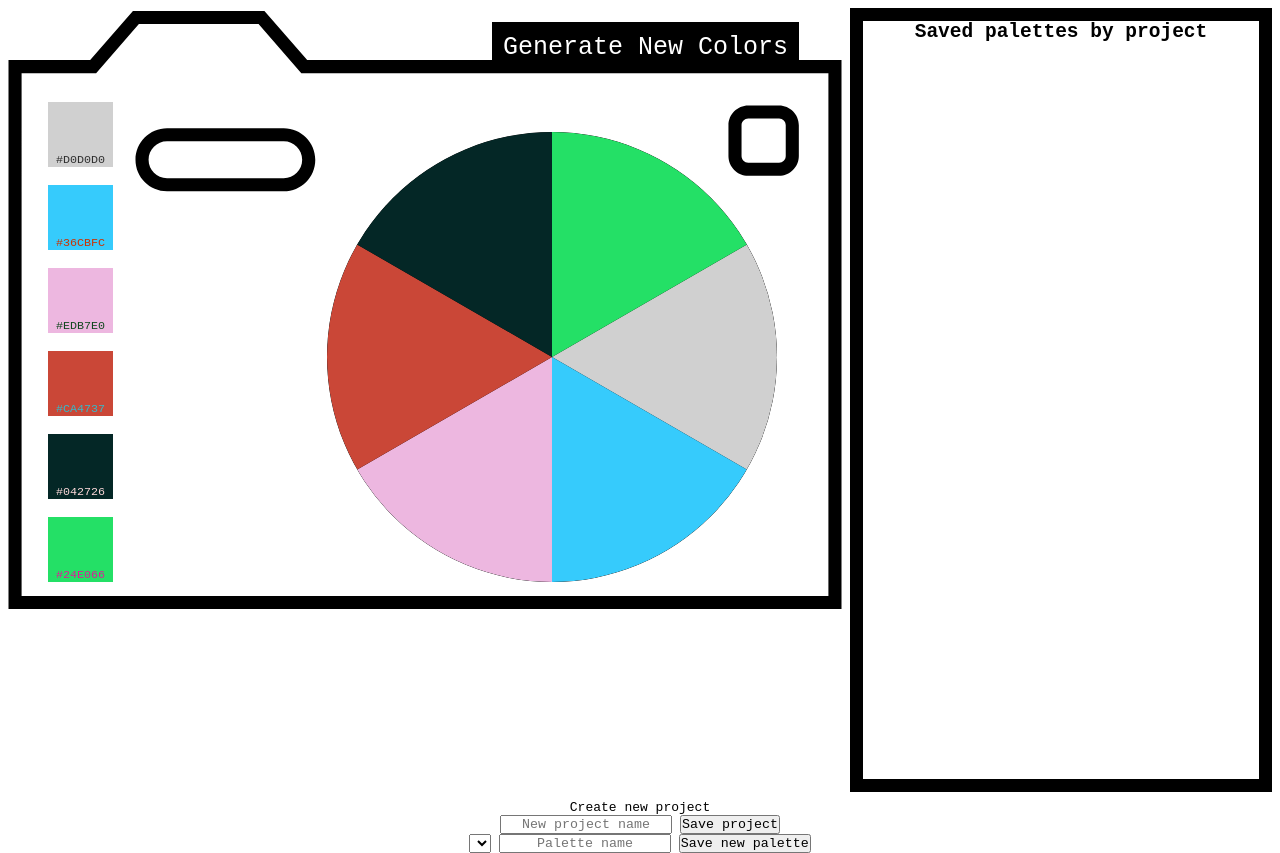
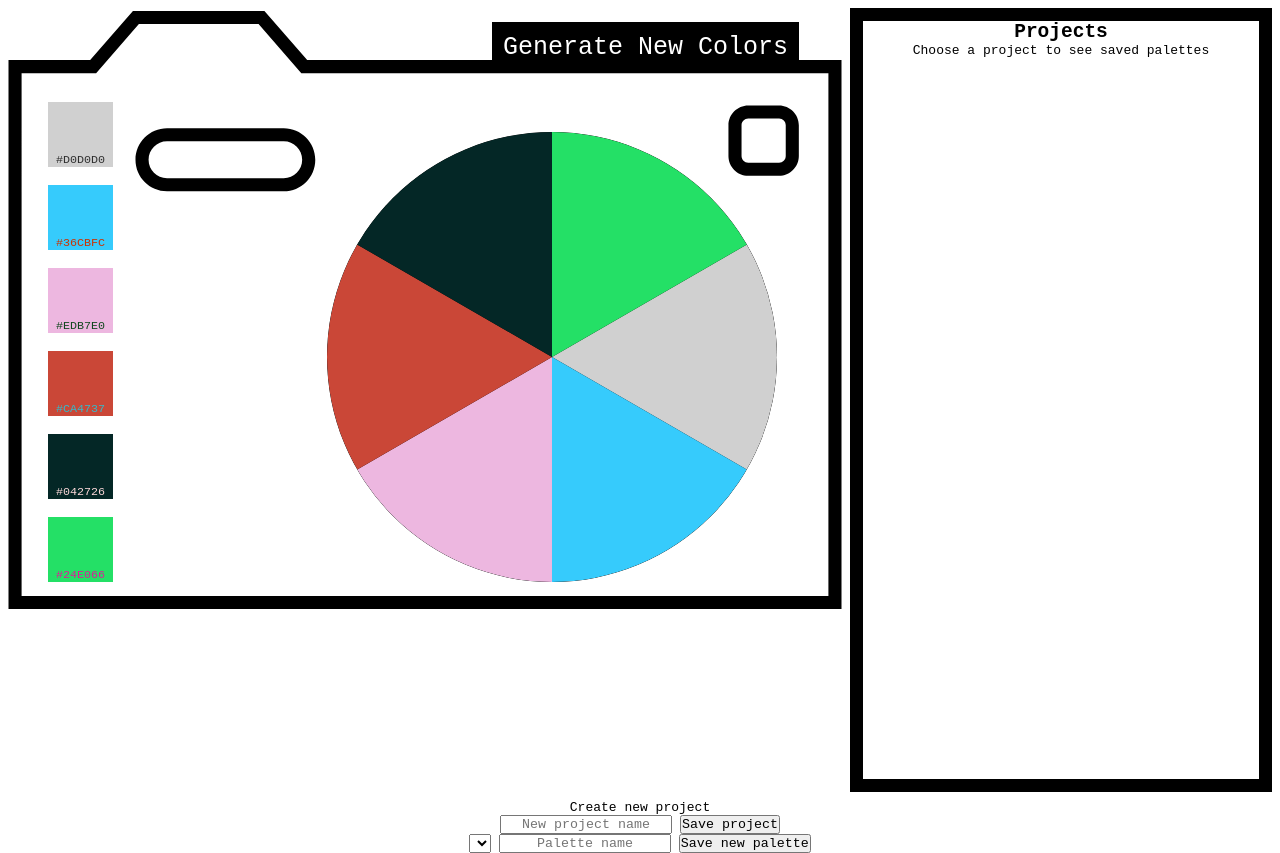
Before and after one commit to nicktu12/palette-picker, a website: page public/index.html in a window 1280 px wide. Drawn offline with nearby package versions, Linux system fonts and the light colour scheme; no server answers.

Commit message:
Update projects text

```diff
--- a/public/index.html
+++ b/public/index.html
@@ -47,7 +47,8 @@
         </div>
       </div>
       <div class="projects">
-        <h2>Saved palettes by project</h2>
+        <h2>Projects</h2>
+        <p>Choose a project to see saved palettes</p>
       </div>
     </section>
     <div class="controls-div">
```
